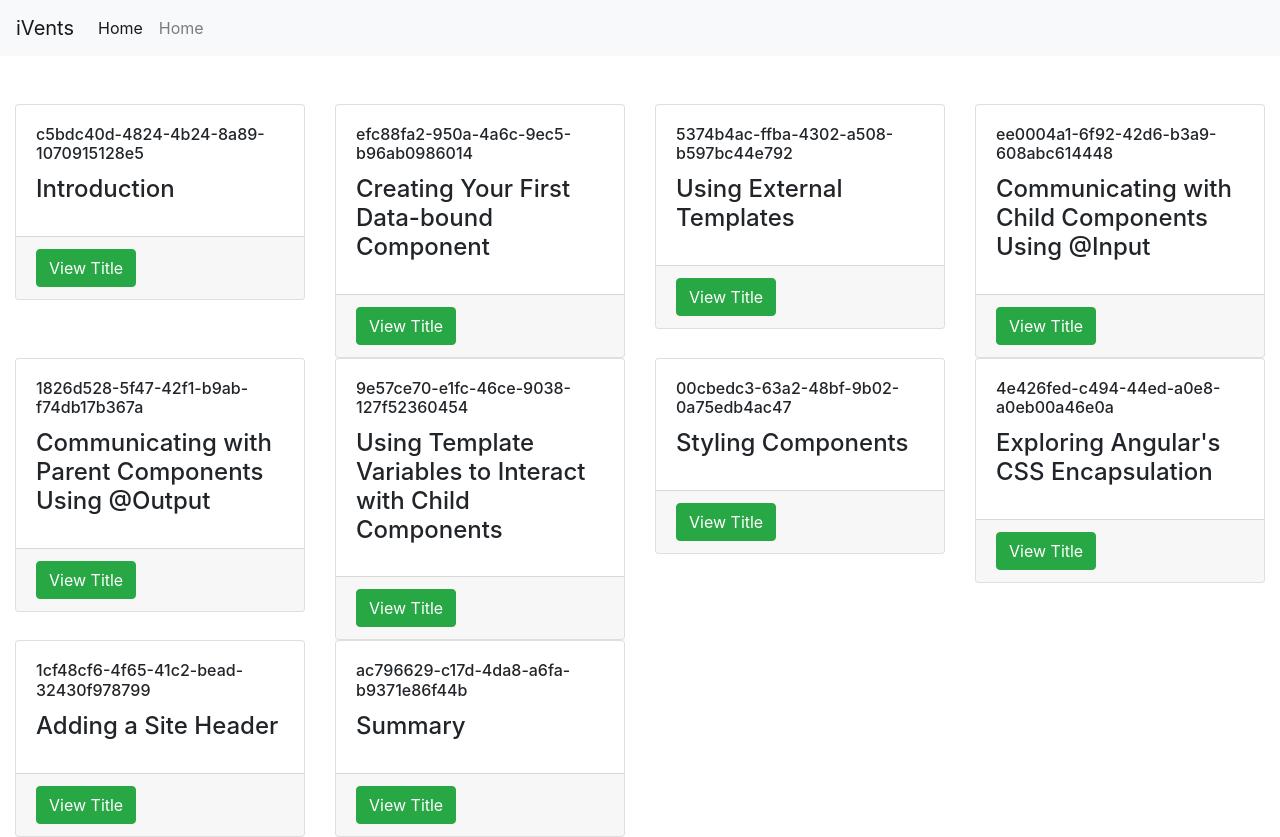
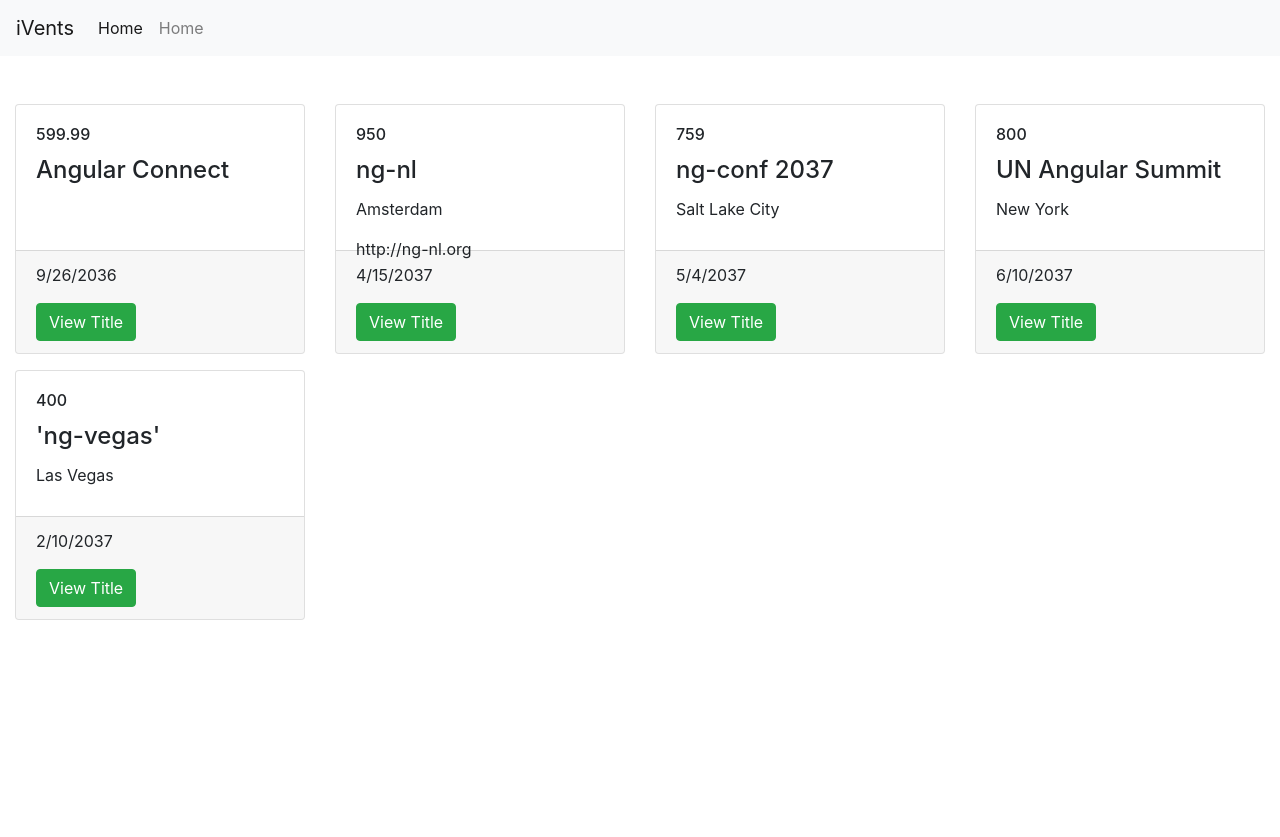
Before and after one commit to joegitau/iVents, an Angular app: page / in a window 1280 px wide. After the commit the page ends 800 px from the top, so only its background shows below. Built offline with nearby package versions, Linux system fonts and the light colour scheme.

Commit message:
add new events.json file + child components

```diff
--- a/angular.json
+++ b/angular.json
@@ -28,7 +28,10 @@
               "node_modules/bootstrap/dist/css/bootstrap.min.css",
               "src/styles.scss"
             ],
-            "scripts": ["node_modules/bootstrap/dist/js/bootstrap.min.js"]
+            "scripts": [
+              "node_modules/bootstrap/dist/js/bootstrap.min.js",
+              "node_modules/jquery/dist/jquery.min.js"
+            ]
           },
           "configurations": {
             "production": {
--- a/package.json
+++ b/package.json
@@ -20,6 +20,7 @@
     "@angular/platform-browser-dynamic": "~9.0.1",
     "@angular/router": "~9.0.1",
     "bootstrap": "^4.4.1",
+    "jquery": "^3.4.1",
     "rxjs": "~6.5.4",
     "tslib": "^1.10.0",
     "zone.js": "~0.10.2"
--- a/src/app/event/event.component.html
+++ b/src/app/event/event.component.html
@@ -1,11 +1,13 @@
-<div class="card">
+<div class="card event mb-3">
   <!-- <img [src]="event.image[0]" [alt]="event.name" class="card-img-top"> -->
   <div class="card-body">
-    <h6 class="card-title">{{ event.Name }}</h6>
-    <h4 class="card-title">{{ event.Title }}</h4>
-    <p class="card-text"></p>
+    <h6 class="card-title">{{ event?.price }}</h6>
+    <h4 class="card-title">{{ event?.name }}</h4>
+    <p class="card-text">{{ event?.location?.city}}</p>
+    <p class="card-text" *ngIf='event?.onlineUrl'>{{ event?.onlineUrl}}</p>
   </div>
   <div class="card-footer">
+    <p class="card-text">{{ event?.date}}</p>
     <button class="btn btn-success" (click)='getEventName()'>View Title</button>
   </div>
 </div>
--- a/src/app/event/event.component.scss
+++ b/src/app/event/event.component.scss
@@ -0,0 +1,3 @@
+.event {
+  height: 250px;
+}
--- a/src/assets/_service/events.json
+++ b/src/assets/_service/events.json
@@ -1,102 +1,253 @@
 [
   {
-    "Id": 867,
-    "Name": "c5bdc40d-4824-4b24-8a89-1070915128e5",
-    "Title": "Introduction",
-    "ClipIndex": 0,
-    "DurationInMilliseconds": 42000,
-    "SupportsStandard": 1,
-    "SupportsWidescreen": 1,
-    "ModuleId": 104
+    "id": 1,
+    "name": "Angular Connect",
+    "date": "9/26/2036",
+    "time": "10:00 am",
+    "price": 599.99,
+    "imageUrl": "/app/assets/images/angularconnect-shield.png",
+    "sessions": [
+      {
+        "id": 1,
+        "name": "Using Angular 4 Pipes",
+        "presenter": "Peter Bacon Darwin",
+        "duration": 1,
+        "level": "Intermediate",
+        "abstract": "Learn all about the new pipes in Angular 4, both how to write them, and how to get the new AI CLI to write them for you. Given by the famous PBD, present of Angular University (formerly Oxford University)",
+        "voters": ["bradgreen", "igorminar", "martinfowler"]
       },
       {
-    "Id": 868,
-    "Name": "efc88fa2-950a-4a6c-9ec5-b96ab0986014",
-    "Title": "Creating Your First Data-bound Component",
-    "ClipIndex": 1,
-    "DurationInMilliseconds": 370000,
-    "SupportsStandard": 1,
-    "SupportsWidescreen": 1,
-    "ModuleId": 104
+        "id": 2,
+        "name": "Getting the most out of your dev team",
+        "presenter": "Jeff Cross",
+        "duration": 1,
+        "level": "Intermediate",
+        "abstract": "We all know that our dev teams work hard, but with the right management they can be even more productive, without overworking them. In this session I'll show you how to get the best results from the talent you already have on staff.",
+        "voters": ["johnypapa", "'bradgreen", "igorminar", "martinfowler"]
       },
       {
-    "Id": 869,
-    "Name": "5374b4ac-ffba-4302-a508-b597bc44e792",
-    "Title": "Using External Templates",
-    "ClipIndex": 2,
-    "DurationInMilliseconds": 59000,
-    "SupportsStandard": 1,
-    "SupportsWidescreen": 1,
-    "ModuleId": 104
+        "id": 3,
+        "name": "Angular 4 Performance Metrics",
+        "presenter": "Rob Wormald",
+        "duration": 2,
+        "level": "Advanced",
+        "abstract": "Angular 4 Performance is hot. In this session, we'll see how Angular gets such great performance by preloading data on your users devices before they even hit your site using the new predictive algorithms and thought reading software built into Angular 4.",
+        "voters": []
       },
       {
-    "Id": 870,
-    "Name": "ee0004a1-6f92-42d6-b3a9-608abc614448",
-    "Title": "Communicating with Child Components Using @Input",
-    "ClipIndex": 3,
-    "DurationInMilliseconds": 392000,
-    "SupportsStandard": 1,
-    "SupportsWidescreen": 1,
-    "ModuleId": 104
+        "id": 4,
+        "name": "Angular 5 Look Ahead",
+        "presenter": "Brad Green",
+        "duration": 2,
+        "level": "Advanced",
+        "abstract": "`Even though Angular 5 is still 6 years away, we all want to know all about it so that we can spend endless hours in meetings debating if we should use Angular 4 or not. This talk will look at Angular 6 even though no code has yet been written for it. We'll look at what it might do, and how to convince your manager to hold off on any new apps until it's released",
+        "voters": []
       },
       {
-    "Id": 871,
-    "Name": "1826d528-5f47-42f1-b9ab-f74db17b367a",
-    "Title": "Communicating with Parent Components Using @Output",
-    "ClipIndex": 4,
-    "DurationInMilliseconds": 289000,
-    "SupportsStandard": 1,
-    "SupportsWidescreen": 1,
-    "ModuleId": 104
+        "id": 5,
+        "name": "Basics of Angular 4",
+        "presenter": "John Papa",
+        "duration": 2,
+        "level": "Beginner",
+        "abstract": "It's  to learn the basics of Angular 4. This talk will give you everything you need to know about Angular 4 to get started with it today and be building UI's for your self driving cars and butler-bots in no",
+        "voters": ["bradgreen", "igorminar"]
+      }
+    ]
   },
   {
-    "Id": 872,
-    "Name": "9e57ce70-e1fc-46ce-9038-127f52360454",
-    "Title": "Using Template Variables to Interact with Child Components",
-    "ClipIndex": 5,
-    "DurationInMilliseconds": 199000,
-    "SupportsStandard": 1,
-    "SupportsWidescreen": 1,
-    "ModuleId": 104
+    "id": 2,
+    "name": "ng-nl",
+    "date": "4/15/2037",
+    "time": "9:00 am",
+    "price": 950.0,
+    "imageUrl": "/app/assets/images/ng-nl.png",
+    "location": {
+      "address": "The NG-NL Convention Center & Scuba Shop",
+      "city": "Amsterdam",
+      "country": "Netherlands"
+    },
+    "onlineUrl": "http://ng-nl.org",
+    "sessions": [
+      {
+        "id": 1,
+        "name": "Testing Angular 4 Workshop",
+        "presenter": "Pascal Precht & Christoph Bergdorf",
+        "duration": 4,
+        "level": "Beginner",
+        "abstract": "In this 6 hour workshop you will learn not only how to test Angular 4, you will also learn how to make the most of your team's efforts. Other topics will be convincing your manager that testing is a good ea, and using the newprotractor tool for end to end testing.`",
+        "voters": ["bradgreen", "igorminar"]
       },
       {
-    "Id": 873,
-    "Name": "00cbedc3-63a2-48bf-9b02-0a75edb4ac47",
-    "Title": "Styling Components",
-    "ClipIndex": 6,
-    "DurationInMilliseconds": 133000,
-    "SupportsStandard": 1,
-    "SupportsWidescreen": 1,
-    "ModuleId": 104
+        "id": 2,
+        "name": "Angular 4 and Firebase",
+        "presenter": "Davee East",
+        "duration": 3,
+        "level": "Intermediate",
+        "abstract": "In this workshop, Dav East will show you how to use Angular with the new ultra-real- 5D Firebase back end, hosting platform, and wine recommendation engine.`",
+        "voters": ["bradgreen", "igorminar'", "johnpapa"]
       },
       {
-    "Id": 874,
-    "Name": "4e426fed-c494-44ed-a0e8-a0eb00a46e0a",
-    "Title": "Exploring Angular's CSS Encapsulation",
-    "ClipIndex": 7,
-    "DurationInMilliseconds": 295000,
-    "SupportsStandard": 1,
-    "SupportsWidescreen": 1,
-    "ModuleId": 104
+        "id": 3,
+        "name": "Reading the Angular 4 Source",
+        "presenter": "Patrick Stapleton",
+        "duration": 2,
+        "level": "Intermediate",
+        "abstract": "Angular 4's source code may be over 25 million lines of code, but it's really a lot easier to read and understand then you may think. Patrick Stapleton will talk about his secretes for keeping up with the changes, and navigating around the code.`",
+        "voters": ["martinfowler"]
       },
       {
-    "Id": 875,
-    "Name": "1cf48cf6-4f65-41c2-bead-32430f978799",
-    "Title": "Adding a Site Header",
-    "ClipIndex": 8,
-    "DurationInMilliseconds": 208000,
-    "SupportsStandard": 1,
-    "SupportsWidescreen": 1,
-    "ModuleId": 104
+        "id": 4,
+        "name": "Hail to the Lukas",
+        "presenter": "Lukas Ruebbelke",
+        "duration": 1,
+        "level": "Beginner",
+        "abstract": "`In this session, Lukas will present the secret to being awesome, and how he became the Present of the United States through his amazing programming skills,  showing how you too can be success with just attitude.",
+        "voters": ["bradgreen"]
+      }
+    ]
   },
   {
-    "Id": 876,
-    "Name": "ac796629-c17d-4da8-a6fa-b9371e86f44b",
-    "Title": "Summary",
-    "ClipIndex": 9,
-    "DurationInMilliseconds": 24000,
-    "SupportsStandard": 1,
-    "SupportsWidescreen": 1,
-    "ModuleId": 104
+    "id": 3,
+    "name": "ng-conf 2037",
+    "date": "5/4/2037",
+    "time": "'9:00 am'",
+    "price": 759.0,
+    "imageUrl": "/app/assets/images/ng-conf.png",
+    "location": {
+      "address": "The Palatial America Hotel",
+      "city": "Salt Lake City",
+      "country": "USA"
+    },
+    "sessions": [
+      {
+        "id": 1,
+        "name": "How Elm Powers Angular 4",
+        "presenter": "Murphy Randle",
+        "duration": 2,
+        "level": "Intermediate",
+        "abstract": "We all know that Angular is written in Elm, but you now how the source code is really written? In this exciting look into the internals of Angular 4, we'll see exactly how Elm powers the framework, and what you can do to take advantage of this knowledge.",
+        "voters": ["bradgreen", "martinfowler", "igorminar"]
+      },
+      {
+        "id": 2,
+        "name": "Angular and React together",
+        "presenter": "Jamison Dance",
+        "duration": 2,
+        "level": "Intermediate",
+        "abstract": "`React v449.6 has just been released. Let's see how to use this new version with Angular to create even more impressive applications.",
+        "voters": ["bradgreen", "martinfowler"]
+      },
+      {
+        "id": 3,
+        "name": "Redux Woes",
+        "presenter": "Rob Wormald",
+        "duration": 1,
+        "level": "Intermediate",
+        "abstract": "Everyone is using Redux for everything from Angular to React to Excel macros, but you're still having trouble grasping it? We'll take a look at how farmers use Redux when harvesting grain as a great introduction to this game changing technology.`",
+        "voters": ["bradgreen", "martinfowler", "johnpapa"]
+      },
+      {
+        "id": 4,
+        "name": "ng-wat again!!",
+        "presenter": "Shai Reznik",
+        "duration": 1,
+        "level": "Beginner",
+        "abstract": "Let's take a look at some of the stranger pieces of Angular 4, including neural net nets, Andro in Andros, and using pipes with actual pipes.",
+        "voters": ["bradgreen", "martinfowler", "igorminar", "johnpapa"]
+      },
+      {
+        "id": 5,
+        "name": "Dressed for Success",
+        "presenter": "Ward Bell",
+        "duration": 2,
+        "level": "Beginner",
+        "abstract": "Being a developer in 2037 is about more than just writing bug-free code. You also have to look the part. In this amazing expose, Ward will talk you through how to pick out the right clothes to make your coworkers and boss not only respect you, but also want to be your buddy.",
+        "voters": ["bradgreen", "martinfowler"]
+      },
+      {
+        "id": 6,
+        "name": "These aren't the directives you're looking for",
+        "presenter": "John Papa",
+        "duration": 2,
+        "level": "Intermediate",
+        "abstract": "Coincing with the release of Star Wars Episode 18, this talk will show how to use directives in your Angular 4 development while drawing lessons from the new movie, featuring all your favorite characters like Han Solo's ghost and Darth Jar Jar",
+        "voters": ["bradgreen", "martinfowler"]
       }
     ]
+  },
+  {
+    "id": 4,
+    "name": "UN Angular Summit",
+    "date": "6/10/2037",
+    "time": "8:00 am",
+    "price": 800.0,
+    "imageUrl": "/app/assets/images/basic-shield.png",
+    "location": {
+      "address": "The UN Angular Center",
+      "city": "New York",
+      "country": "USA"
+    },
+    "sessions": [
+      {
+        "id": 1,
+        "name": "Diversity in Tech",
+        "presenter": "Sir Dave Smith",
+        "duration": 2,
+        "level": "Beginner",
+        "abstract": "Yes, we all work with cyborgs and andros and Martians, but we probably don't realize that somes our internal biases can make it difficult for these well-designed coworkers to really feel at home coding alongse us. This talk will look at things we can do to recognize our biases and counteract them.",
+        "voters": ["bradgreen", "igorminar"]
+      },
+      {
+        "id": 2,
+        "name": "World Peace and Angular",
+        "presenter": "US Secretary of State Zach Galifianakis",
+        "duration": 2,
+        "level": "Beginner",
+        "abstract": "Angular has been used in most of the major peace brokering that has happened in the last decade, but there is still much we can do to remove all war from the world, and Angular will be a key part of that effort.",
+        "voters": ["bradgreen", "igorminar", "johnpapa"]
+      },
+      {
+        "id": 3,
+        "name": "Using Angular with Andros",
+        "presenter": "Dan Wahlin",
+        "duration": 3,
+        "level": "Advanced",
+        "abstract": "Andros may do everything for us now, allowing us to spend all day playing the latest Destiny DLC, but we can still improve the massages they give and the handmade brie they make using Angular 4. This session will show you how.",
+        "voters": ["igorminar", "johnpapa"]
+      }
+    ]
+  },
+  {
+    "id": 5,
+    "name": "'ng-vegas'",
+    "date": "2/10/2037",
+    "time": "'9:00 am'",
+    "price": 400.0,
+    "imageUrl": "/app/assets/images/ng-vegas.png",
+    "location": {
+      "address": "The Excalibur",
+      "city": "Las Vegas",
+      "country": " USA "
+    },
+    "sessions": [
+      {
+        "id": 1,
+        "name": "Gambling with Angular",
+        "presenter": "John Papa",
+        "duration": 1,
+        "level": "Intermediate",
+        "abstract": "No, this talk isn't about slot machines. We all know that Angular is used in most waiter-bots and coke vending machines, but d you know that was also used to write the core engine in the majority of voting machines? This talk will look at how all presential elections are now determined by Angular code.",
+        "voters": ["bradgreen", "igorminar"]
+      },
+      {
+        "id": 2,
+        "name": "Angular 4 in 60ish Minutes",
+        "presenter": "Dan Wahlin",
+        "duration": 2,
+        "level": "Beginner",
+        "abstract": "Get the skinny on Angular 4 for anyone new to this great new technology. Dan Wahlin will show you how you can get started with Angular in 60ish minutes",
+        "voters": ["bradgreen", "igorminar", "johnpapa"]
+      }
+    ]
+  }
+]
```
Also changed, not shown: 1 other file (tests, documents, lock files or other folders). Lines whose indentation alone changed are shown as unchanged.
